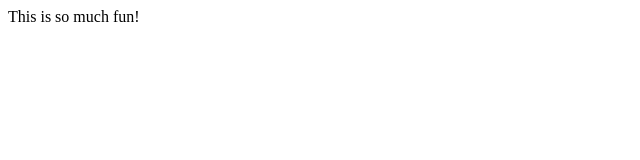
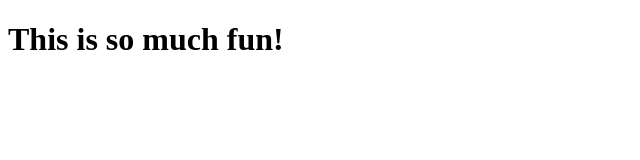
Before and after one commit to aw1442/codingdemo, a plain HTML site: page index.html in a window 1280 px wide. Shown: the whole page, without its empty margins (0-640 px from the left). Drawn offline with Linux system fonts and the light colour scheme.

Commit message:
Adds a header to index.html

```diff
--- a/index.html
+++ b/index.html
@@ -7,6 +7,6 @@
 <title>Document</title>
     </head>
     <body>
-        <hi>This is so much fun!</hi>
+        <h1>This is so much fun!</h1>
     </body>
 </html>
```
